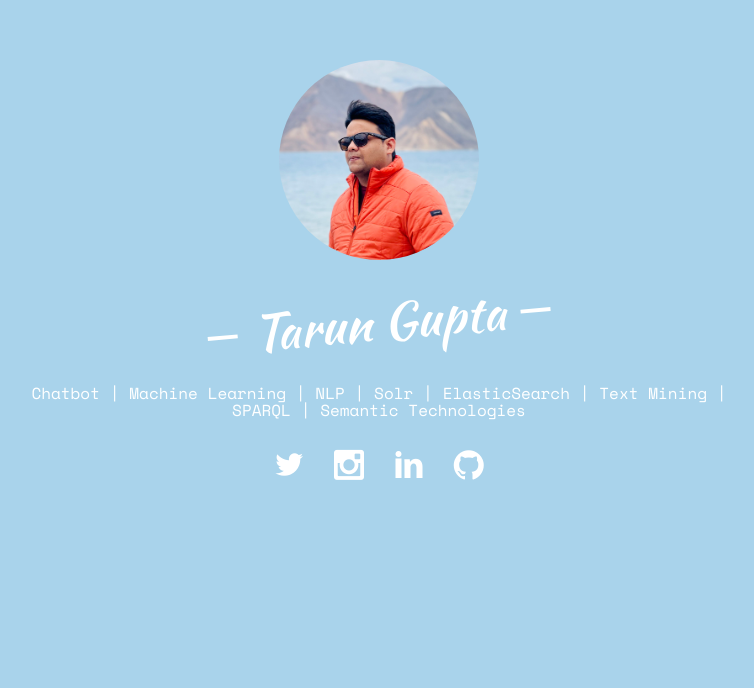
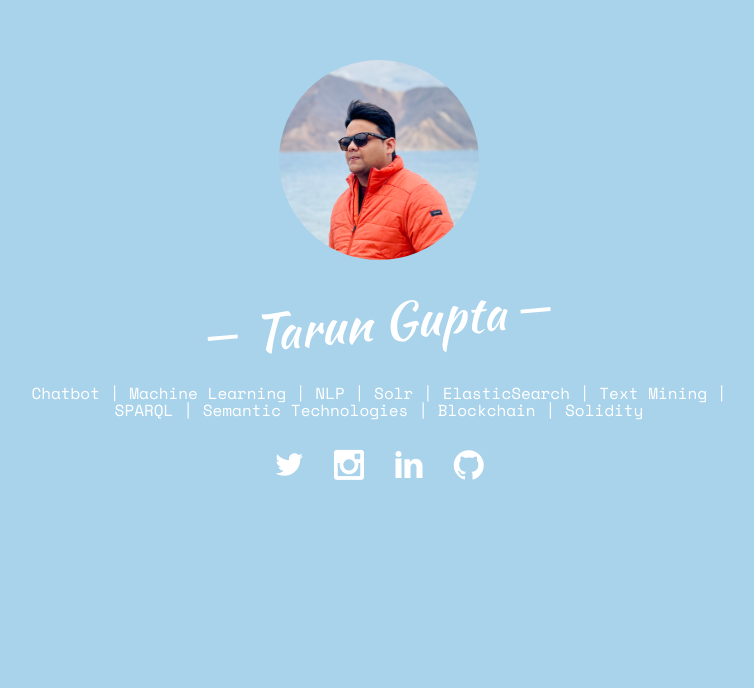
Before and after one commit to contrivers/contrivers.github.io, a plain HTML site: page index.html in a window 1280 px wide. Shown: the part 112-800 px from the top of the page, without its empty margins (261-1015 px from the left). Drawn offline with nearby package versions, Linux system fonts and the light colour scheme; some packages are replaced by stand-ins of ours; no server answers; files whose address does not match are found by name.

Commit message:
Added Content

```diff
--- a/index.html
+++ b/index.html
@@ -60,7 +60,7 @@
 						<div class="display-tc js-fullheight animate-box" data-animate-effect="fadeIn">
 							<div class="profile-thumb" style="background: url(images/tarun.jpg);"></div>
 							<h1><span>Tarun Gupta</span></h1>
-							<h3><span>Chatbot | Machine Learning | NLP | Solr | ElasticSearch | Text Mining | SPARQL | Semantic Technologies </span></h3>
+							<h3><span>Chatbot | Machine Learning | NLP | Solr | ElasticSearch | Text Mining | SPARQL | Semantic Technologies | Blockchain | Solidity </span></h3>
 							<p>
 								<ul class="fh5co-social-icons">
 									<li><a href="https://twitter.com/gttarungupta"><i class="icon-twitter2"></i></a></li>
```
